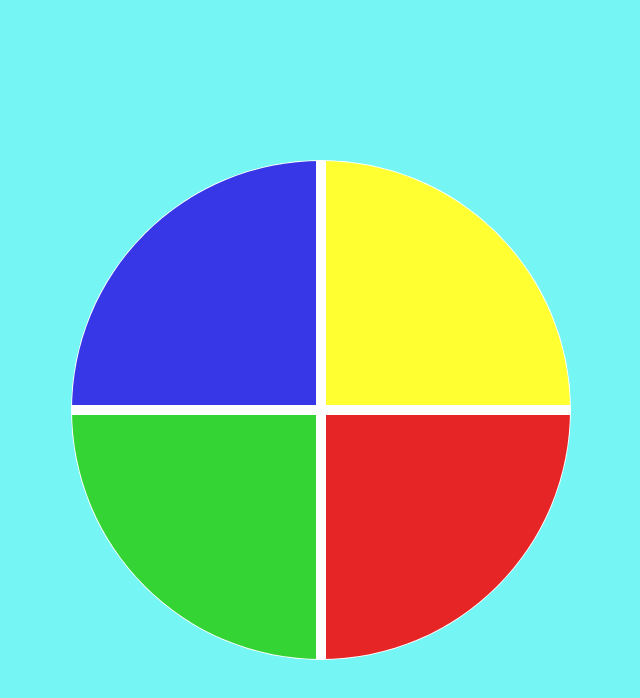
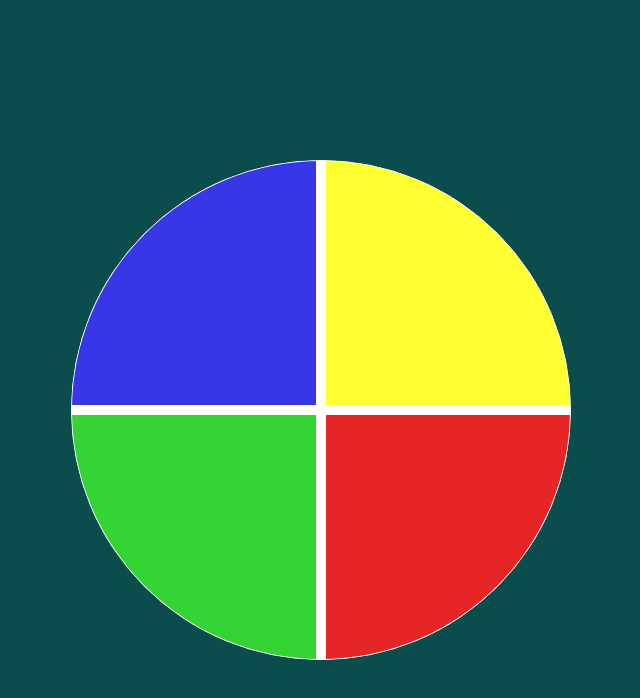
Before and after one commit to Martvie/Genius-DIO, a plain HTML site: page index.html in a window 1280 px wide. Shown: the whole page, without its empty margins (319-959 px from the left). Drawn offline with Linux system fonts and the light colour scheme.

Commit message:
body color update

```diff
--- a/src/style/style.css
+++ b/src/style/style.css
@@ -1,5 +1,5 @@
 body {
-    background-color: rgb(118, 245, 245);
+    background-color: rgb(11, 77, 77);
 }
 
 .main {
```
